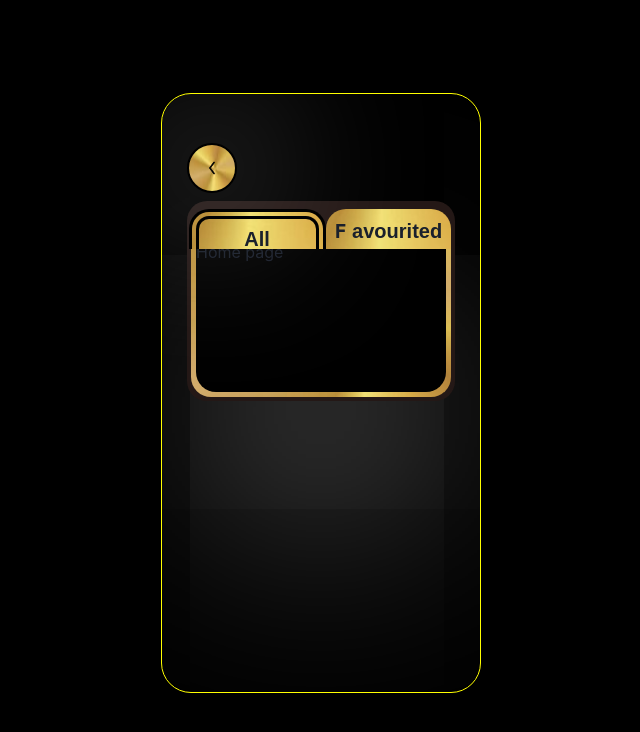
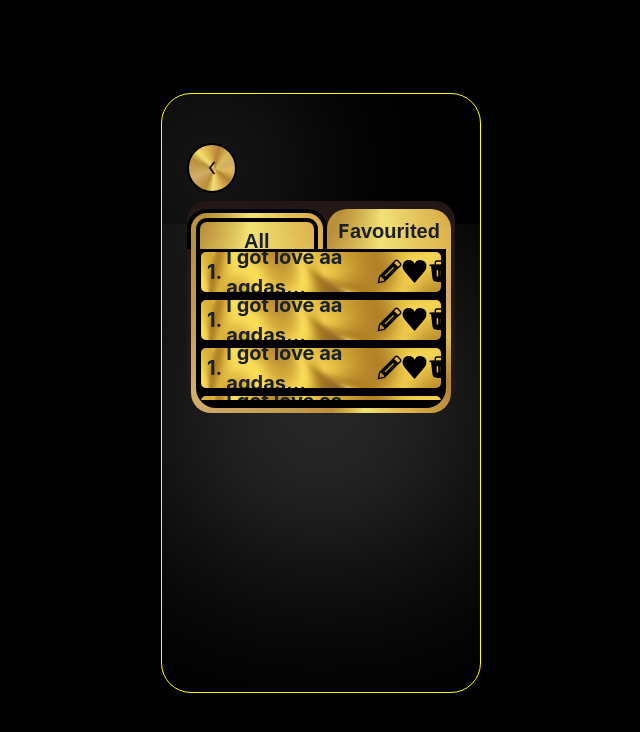
Before and after one commit to M-Ibrokhiiim/MPlayer, a React (Create React App) app in the folder FRONT/app/: page /favourited in a window 1280 px wide. Both pictures are taken after a click on the button 749 px from the left and 168 px from the top of the page. Shown: the top 732 px of the page, without its empty margins (319-959 px from the left). Built offline with nearby package versions, Linux system fonts and the light colour scheme.

Commit message:
Animation feature implemented for HEADER section

```diff
--- a/FRONT/app/src/App.tsx
+++ b/FRONT/app/src/App.tsx
@@ -12,9 +12,9 @@ function App() {
 
 
   return (
-    <Flex w={'100%'} bg={'black'} h={'100vh'} textOverflow={'hidden'} justifyContent={'center'}>
+    <Flex w={'100%'} bg={'black'} h={'100vh'} textOverflow={'hidden'} justifyContent={'center'} >
        <Box border={'1px solid yellow'}
-         overflow={'hidden'}
+        overflow={'hidden'}
         w={{base:"96vw", sm:"70vw",md:"50vw",lg:"40vw", xl:"25vw","2xl":"24vw"}}
         h={{base:isOpenedList ? '85vh' :"80vh", sm:isOpenedList ? "90vw" :"80vh",md:isOpenedList ? "95vw" :"75vh",lg:isOpenedList ? "85vh" :"68vw", xl: isOpenedList ? "75vh" :"65vh","2xl": isOpenedList ? "78vh" : "70vh"}}
         mt={{base:"20vw",sm:"10vh",xl:"7.3vw","2xl":"6vw"}}
@@ -28,6 +28,7 @@ function App() {
           setID={setID}
          />
        </Box>
+
     </Flex>
   );
 }
--- a/FRONT/app/src/components/header/Header.tsx
+++ b/FRONT/app/src/components/header/Header.tsx
@@ -38,8 +38,8 @@ function Header({isOpenedList,isID,setID,setList}:Props){
 
       return(
         <>
-        <Box  mt={6}   display={"flex"} flexDir={"column"} gap={2}  transition={'all 10s ease'} >
-           <Flex justifyContent = {"space-between"}>
+        <Box  mt={6}   display={"flex"} flexDir={"column"} gap={2}   animation="headerFade 0.3s ease forwards" >
+           <Flex justifyContent = {"space-between"} animation="headerFade 0.3s ease forwards">
             {!isOpenedList ?
               <Button borderRadius={'full'}
               boxShadow={"0 0 170px 9px white"}
@@ -91,18 +91,29 @@ function Header({isOpenedList,isID,setID,setList}:Props){
               }
            </Flex>
            {isOpenedList
-           ? <Flex  h={"25vh"} p={1}  w={{base:"83vw",sm:"100%"}} transitionProperty={'all'} transitionDuration={'1s'} transitionDelay={'10s'}  rounded={'20px'} bg={'#241816'} flexDir={'column'}  boxShadow={"0 110px 600px -50px white"}>
+           ? <Flex
+                h="25vh"
+                p={1}
+                w={{ base: "83vw", sm: "100%" }}
+                rounded="20px"
+                bg="#241816"
+                flexDir="column"
+                boxShadow="0 110px 600px -50px white"
+                opacity={0}
+                transform="translateY(12px)"
+                animation="headerFade 0.3s ease forwards"
+              >
               <Box as="nav" h={"3vh"} w={{base:"100%"}}  display={'flex'} justifyContent={"space-between"}>
-                 <Button onClick={()=>{navigation(1,"/all")}} _hover={{opacity:1}} _active={{opacity:1,transition:"all 3.5s ease"}}  padding={'none'} borderRadius={'none'} h={'40px'}   border={isID ===1 ? '10px double black' : ''} borderBottom={'none'}  roundedTopLeft={'20px'} overflow={'hidden'} ml={isID=== 1 ? '-2.5px' :'none'} roundedTopRight={'20px'} w={'100%'} bgImage={buttonsBG} bgPos={"bottom"}
-                     textDecoration="none"     fontFamily={'fantasy'} fontSize={{base:"15px",md:"20px"}}  display={'flex'} justifyContent={'center'} alignItems={'center'} mt={1}
+                 <Button onClick={()=>{navigation(1,"/all")}} _hover={{opacity:1}} _active={{opacity:1,transition:"all 3.5s ease"}}  padding={'none'} borderRadius={'none'} h={'40px'}  bg='red'  border={isID ===1 ? '13px double black' : ''} borderBottom={'none'}  roundedTopLeft={'20px'} overflow={'hidden'} ml={isID=== 1 ? '-4px' :'none'} roundedTopRight={'20px'} w={'100%'} bgImage={buttonsBG} bgPos={"bottom"}
+                     textDecoration="none" transition="all 0.4s ease"   fontFamily={'fantasy'} fontSize={{base:"15px",md:"20px"}}  display={'flex'} justifyContent={'center'} alignItems={'center'} mt={1}
                   >
                    <span style={{marginTop:"10px"}}>All </span>
                  </Button>
-                 <Button onClick={()=>{navigation(2,"/favourited")}}  _hover={{opacity:1}} _active={{opacity:1}}  padding={'none'} borderRadius={'none'}  border={isID === 2 ? '10px double black' : ''} borderBottom={'none'}  roundedTopLeft={ '20px'} overflow={'hidden'} roundedTopRight={'20px'} w={'100%'} mr={isID ===2 ? '-2.5px' :''} bgImage={buttonsBG} bgPos={"bottom"}
+                 <Button onClick={()=>{navigation(2,"/favourited")}} transition="all 0.4s ease"  _hover={{opacity:1}} _active={{opacity:1}}  padding={'none'} borderRadius={'none'}  border={isID === 2 ? '13px double black' : ''} borderBottom={'none'}  roundedTopLeft={ '20px'} overflow={'hidden'} roundedTopRight={'20px'} w={'100%'} mr={isID ===2 ? '-4px' :''} bgImage={buttonsBG} bgPos={"bottom"}
                      textAlign={'center'}   h={"40px"}  mt={1} fontSize={{base:"15px",md:"20px"}}  fontFamily={'fantasy'} display={'flex'} justifyContent={'center'} alignItems={'center'}
                   >
                     <Text mt={1}>
-                      <span style={{fontFamily:"mono"}} >F</span> avourited
+                      <span style={{fontFamily:"mono"}} >F</span>avourited
                     </Text>
                  </Button>
               </Box>
@@ -118,6 +129,17 @@ function Header({isOpenedList,isID,setID,setList}:Props){
            :''
            }
         </Box>
+
+        <style>
+            {`
+              @keyframes headerFade {
+                to {
+                  opacity: 1;
+                  transform: translateY(0);
+                }
+              }
+            `}
+        </style>
         </>
       )
 }
--- a/FRONT/app/src/components/header/Searchbar.tsx
+++ b/FRONT/app/src/components/header/Searchbar.tsx
@@ -6,15 +6,15 @@ import Search from "../../Icons/Search";
 function Searchbar(){
       return(
         <>
-            <Box w={'100%'} h={"4vh"} mt={2} position={'relative'}  backdropFilter={'blur(100px)'}  display={'flex'} alignItems={'center'}>
-                <Box p={1} position={'absolute'} rounded={"130px"} w={"84%"}  zIndex={9} left={0} bgImage={backgrounde2}  display={'flex'} alignItems={'center'} justifyContent={'center'} bgPos={'top'}>
+            <Box w={'100%'} h={"4vh"} mt={3} mb={-1} position={'relative'}  backdropFilter={'blur(100px)'}  display={'flex'} alignItems={'center'}>
+                <Box p={'3px'} position={'absolute'} rounded={"130px"} w={"84%"}  zIndex={9} left={0} bgImage={backgrounde2}  display={'flex'} alignItems={'center'} justifyContent={'center'} bgPos={'top'}>
                     <Input
                         type="text"
                         fontSize="21px"
                         fontFamily="serif"
                         fontWeight="700"
                         color="#e0f0f0ff"
-                        bg="#0a1111ff"
+                        bg="BLACK"
                         border="2px solid black"
                         h="3vh"
                         w="100%"
@@ -41,7 +41,7 @@ function Searchbar(){
                         }}
                     />
                 </Box>
-                <Text bg={"red"} position={'absolute'} left={"16vw"} w={'40px'} h={'7px'}  bgImg={backgrounde2} bgPos={'right'} />
+                <Text bg={"red"} position={'absolute'} left={"16vw"} w={'40px'} h={'5px'}  bgImg={backgrounde2} bgPos={'right'} />
                 <Box bg={'red'}  bgImage={backgrounde2} ml={"-2px"} display={'flex'} justifyContent={'center'} _placeholder={{fontsize:"10px"}}  bgPos={'center'} transition="transform 0.15s ease"
               _active={{transform: "scale(0.8)",}}   alignItems={'center'} pos={'absolute'} overflow={'hidden'}  border={"7px double black"} w={'50px'} h={'50px'} rounded={'100px'} left={'17.5vw'} zIndex={2}>
                     <Button w={'130px'} h={'110px'} bgImage={backgrounde2} _hover={{opacity:1}}    transition="transform 0.15s ease"
--- a/FRONT/app/src/pages/All.tsx
+++ b/FRONT/app/src/pages/All.tsx
@@ -1,40 +1,54 @@
-import {
-    Text,
-    Box,
-    Flex,
-    Container
+import {Box,Flex} from '@chakra-ui/react'
 
-} from "@chakra-ui/react"
+import Searchbar from '../components/header/Searchbar';
+import Music from '../components/header/musicList';
 
-import Music from "../components/header/musicList";
-import Searchbar from "../components/header/Searchbar";
 
-export default function All(){
-    return(
+export default function All() {
+  return (
     <>
-         <Box p={1}>
-            <Searchbar/>
-            <Flex w="100%"
+      <Box
+        p={1}
+        opacity={0}
+        transform="translateY(10px)"
+        animation="fadeIn 0.4s ease forwards"
+      >
+        <Searchbar />
+
+        <Flex
+          w="100%"
           h="15.3vh"
           mt={3}
-             roundedTop={'none'}
-             roundedBottomLeft={'20px'}
-             roundedBottomRight={'20px'}
-             overflow={'scroll'}
-             flexDir={'column'}
-             p={'1px'}
+          roundedTop="none"
+          roundedBottomLeft="20px"
+          roundedBottomRight="20px"
+          overflow="scroll"
+          flexDir="column"
+          p="1px"
           flexShrink={0}
         >
-             <Music/>
-             <Music/>
-             <Music/>
-             <Music/>
-             <Music/>
-             <Music/>
-             <Music/>
-             <Music/>
+          <Music />
+          <Music />
+          <Music />
+          <Music />
+          <Music />
+          <Music />
+          <Music />
+          <Music />
         </Flex>
       </Box>
+
+      {/* keyframes */}
+      <style>
+        {`
+          @keyframes fadeIn {
+            to {
+              opacity: 1;
+              transform: translateY(0);
+            }
+          }
+        `}
+      </style>
     </>
-    )
+  );
 }
--- a/FRONT/app/src/pages/Fovourited.tsx
+++ b/FRONT/app/src/pages/Fovourited.tsx
@@ -1,7 +1,53 @@
-export default function Favourited(){
-    return(
-        <>
-        <p>Home page</p>
-        </>
-    )
+import { Box,Flex } from "@chakra-ui/react"
+
+import Music from "../components/header/musicList"
+export default function Favourited() {
+  return (
+    <>
+      <Box
+        rounded={10}
+        roundedTop={0}
+        w="99%"
+        ml="1px"
+        mb={2}
+        opacity={0}
+        transform="translateY(10px)"
+        animation="fadeIn 0.3s ease forwards"
+      >
+        <Flex
+          w="100%"
+          p={1}
+          h="19vh"
+          mt={2}
+          roundedTop="none"
+          overflow="scroll"
+          flexDir="column"
+          flexShrink={0}
+        >
+          <Box mt={-2}>
+            <Music />
+            <Music />
+            <Music />
+            <Music />
+            <Music />
+            <Music />
+            <Music />
+            <Music />
+          </Box>
+        </Flex>
+      </Box>
+
+
+      <style>
+        {`
+          @keyframes fadeIn {
+            to {
+              opacity: 1;
+              transform: translateY(0);
+            }
+          }
+        `}
+      </style>
+    </>
+  );
 }
```
Lines whose indentation alone changed are shown as unchanged.
